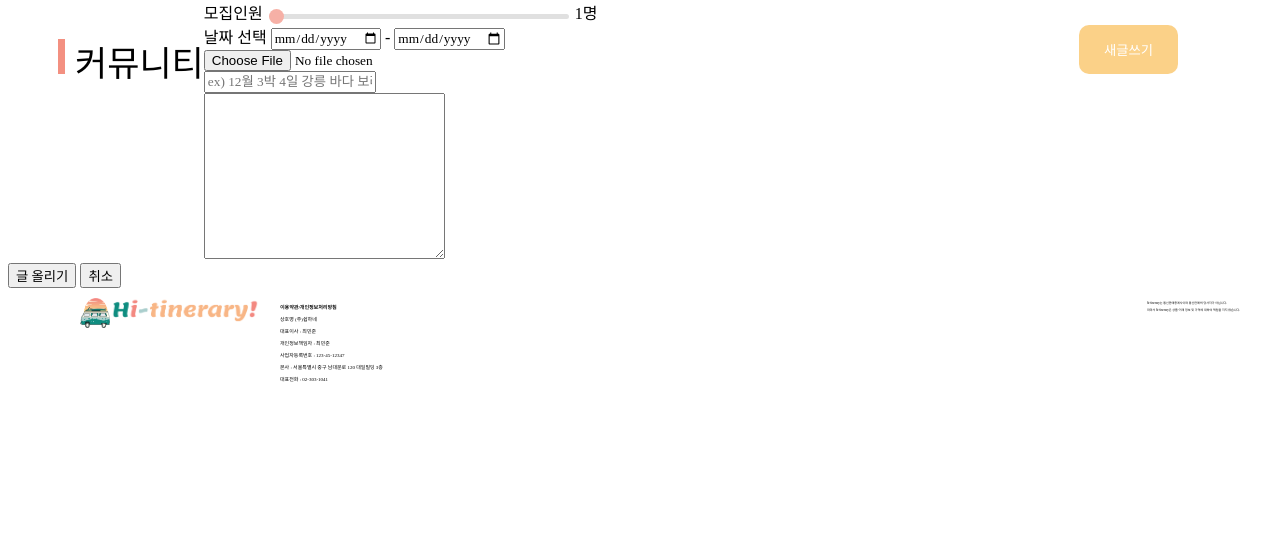
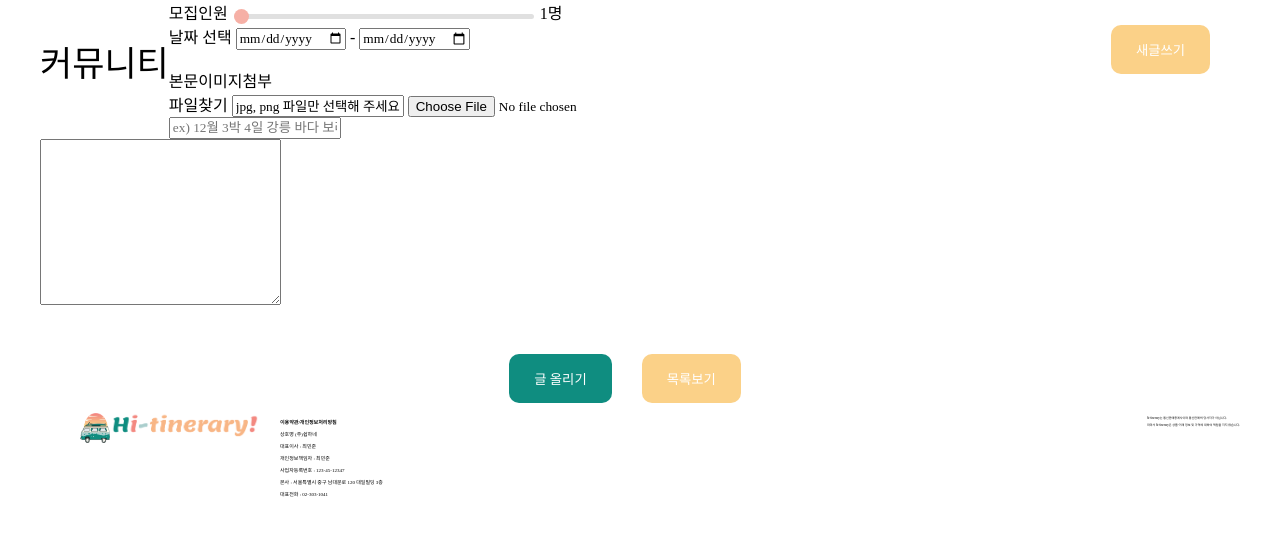
Before and after one commit to 2211SpringCloudWebApp/Hi-tinerary, a Java web app: page /withboard/withWriteView in a window 1280 px wide. Shown: the part 178-714 px from the top of the page. Run offline with Spring Boot 4, a stand-in JSP engine, Linux system fonts and the light colour scheme; data that the repository does not hold is empty; the project's own start-up code is not run, and a stand-in starts its controllers and pages.

Commit message:
기능 추가 : 동행게시판 list 목록에 이미지(썸네일) 보여주기, 동행게시판 상세 보여주기 하는 중

```diff
--- a/src/main/java/com/semi/hitinerary/withboard/controller/WithController.java
+++ b/src/main/java/com/semi/hitinerary/withboard/controller/WithController.java
@@ -58,7 +58,7 @@
 			with.setUserNo(1);
 			int result = wService.insertWithBoard(with);
 			if(result > 0) {
-				return "redirect:/withboard/withBoardList";
+				return "redirect:/withBoard/withBoardList";
 			} else {
 				model.addAttribute("msg", "글 등록이 완료되지 않았습니다.");
 				return "common/error";
@@ -123,4 +123,18 @@
 			return "common/error";
 		}
 	}
+
+	//동행게시판 상세페이지
+	@RequestMapping(value="/withboard/withBoardDetail", method=RequestMethod.GET)
+	public String withBoardDetailView(@RequestParam("boardNo") int boardNo, Model model) {
+		try {
+			With with = wService.selectOneById(boardNo);
+			model.addAttribute("withBoard", with);
+			return "withboard/withBoardDetail";
+		} catch (Exception e) {
+			e.printStackTrace();
+			model.addAttribute("msg", e.getMessage());
+			return "common/error";
+		}
+	}
 }
--- a/src/main/resources/mappers/withBoard-mapper.xml
+++ b/src/main/resources/mappers/withBoard-mapper.xml
@@ -22,4 +22,7 @@
 <select id="selectWithBoardList" resultMap="withBoardResultMap">
 SELECT * FROM WITH_BOARD_TBL
 </select>
+<select id="selectOneById" resultMap="withBoardResultMap">
+SELECT * FROM WITH_BOARD_TBL WHERE BOARD_NO=#{boardNo}
+</select>
 </mapper>
--- a/src/main/webapp/WEB-INF/views/common/error.jsp
+++ b/src/main/webapp/WEB-INF/views/common/error.jsp
@@ -11,8 +11,8 @@
 		<%-- <h2>${msg }</h2> --%>
 		<p>${msg}</p>
     <script>
-        alert("${msg}");
-        history.back();
+       /*  alert("${msg}");
+        history.back(); */
     </script>
 	</body>
 </html>
--- a/src/main/webapp/WEB-INF/views/withboard/withBoardWrite.jsp
+++ b/src/main/webapp/WEB-INF/views/withboard/withBoardWrite.jsp
@@ -18,17 +18,32 @@
 		</div>
 
 		<form action="/withboard/withBoardWrite" method="post" enctype="multipart/form-data">
-			<div>
+            <div class="">
                 <label>모집인원</label>
 				<input type="range" min="1" max="10" value="1" class="slider" id="myRange" name="maxPeople">
 				<span id="value"></span>명<br>
 				<label>날짜 선택</label>
 				<input type="date" name="start-Date"> - <input type="date" name="end-Date"><br>
-				<input type="file" name="uploadFile"><br>
+				<!-- <input type="file" name="uploadFile"><br> -->
+				<div class="oneHundredX8times">
+                        <div contentEditable="true" id="textarea"></div>
+					    <input type="hidden" name="withContent" value=" ">
+                    </div>
+                    <div class="oneHundred">
+                        <div class="infos">본문이미지첨부</div>
+                        <div class="filebox">
+                            <label for="withImage">파일찾기</label>
+                            <input class="upload-name" id="upload-img" value="jpg, png 파일만 선택해 주세요" placeholder="본문이미지">
+                            <input type="file" name="uploadFile" id="withImage">
+                        </div>
+                    </div>
 				<input type="text" placeholder="ex) 12월 3박 4일 강릉 바다 보러갈 동행 3명 구해요" name="boardTitle"><br>
 				<textarea name="boardContent" id="" cols="30" rows="10"></textarea><br>
-				<input type="submit" value="글 올리기">
-				<input type="reset" value="취소">
+
+                <div class="writeButton">
+                    <button type="submit" id="submit">글 올리기</button>
+                    <button id="list">목록보기</button>
+                </div>
             </div>
         </form>
 
@@ -37,9 +52,37 @@
             var output = document.getElementById("value");
             output.innerHTML = slider.value;
 
-				slider.oninput = function() {
+            slider.oninput = function () {
                 output.innerHTML = this.value;
             }
+
+            const tourImageInput = document.getElementById('withImage');
+            const tourContentDiv = document.querySelector('div[name="withContent"]');
+
+            tourImageInput.addEventListener('change', function() {
+                const files = this.files;
+                if (files.length > 0) {
+                    const filename = files[0].name;
+                    const uploadName = document.querySelector('#upload-img');
+                    uploadName.value = filename;
+
+                    const file = files[0];
+                    const reader = new FileReader();
+                    reader.onload = function(event) {
+                        const imageUrl = event.target.result;
+                        const imgHtml = `<img src="${imageUrl}" alt="">`;
+                        tourContentDiv.innerHTML += imgHtml;
+                    };
+                    reader.readAsDataURL(file);
+                }
+            });
+            const tourContentDiv1 = document.querySelector('div#textarea');
+            const tourContentInput1 = document.querySelector('input[name="withContent"]');
+
+            tourContentDiv1.addEventListener('input', function() {
+            	console.log("test");
+                tourContentInput1.value = tourContentDiv1.innerHTML;
+            });
         </script>
 	</main>
 	<jsp:include page="/WEB-INF/views/common/footer.jsp"></jsp:include>
--- a/src/main/webapp/resources/css/withBoardWrite.css
+++ b/src/main/webapp/resources/css/withBoardWrite.css
@@ -1,6 +1,5 @@
-@charset "UTF-8";
-
-#bar {
+/*커뮤니티 타이틀*/
+#bar_title {
     width: 7px;
     height: 35px;
     background-color: #F39081;
@@ -11,7 +10,7 @@
 }
 
 #withBoardList {
-	width: 1200px; 0
+    width: 1200px;
     margin: 0 auto;
 }
 
@@ -39,11 +38,21 @@
     top: 4px
 }
 
-/*  슬라이드 바 */
+/* 동행찾기 서브타이틀 */
+#bar_subtitle{
+    width: 7px;
+    height: 35px;
+    background-color: #FBD188;
+    float: left;
+    margin-top: 100px;
+    margin-right: 10px;
+}
+
+
+/*슬라이더 바*/
 .slidecontainer {
     /* width:300px; */
     /* margin : 40px auto 0; */
-
 }
 
 .slider {
@@ -72,6 +81,7 @@
     cursor: pointer;
 }
 
+
 .slider::-moz-range-thumb {
     width: 15px;
     height: 15px;
@@ -79,3 +89,18 @@
     background: #F39081;
     cursor: pointer;
 }
+
+
+/* 글 올리기 버튼 */
+.writeButton {
+    display: flex;
+    justify-content: center;
+    margin-top: 20px;
+}
+
+.writeButton button#submit{
+    background-color: #0F8D80;
+}
+.writeButton button#reset {
+    background-color: #FBD188;
+}
```
Also changed, not shown: src/main/java/com/semi/hitinerary/withboard/service/WithService.java (+7 -0 lines), src/main/java/com/semi/hitinerary/withboard/service/WithServiceImpl.java (+9 -0 lines), src/main/java/com/semi/hitinerary/withboard/store/WithStore.java (+10 -2 lines), src/main/java/com/semi/hitinerary/withboard/store/WithStoreLogic.java (+9 -0 lines), src/main/webapp/WEB-INF/views/withboard/withBoardDetail.jsp (added, +26 -0 lines), src/main/webapp/WEB-INF/views/withboard/withBoardList.jsp (+5 -3 lines). Lines whose indentation alone changed are shown as unchanged.
